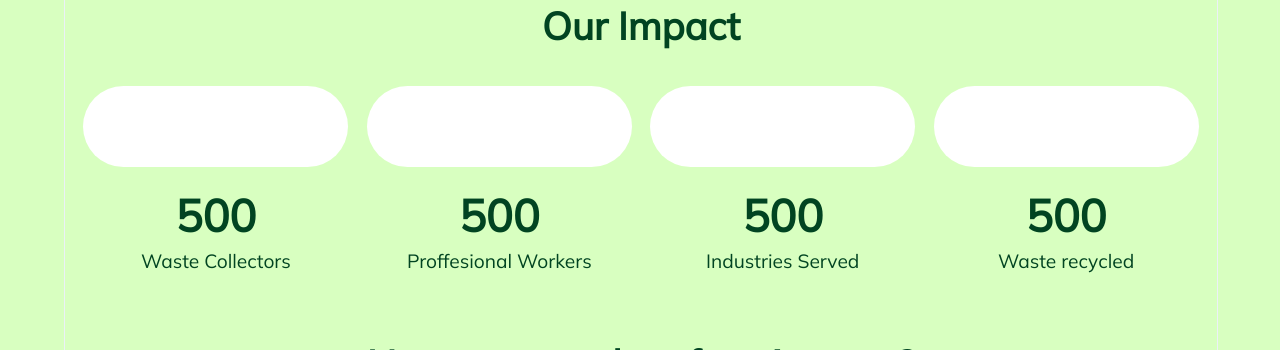
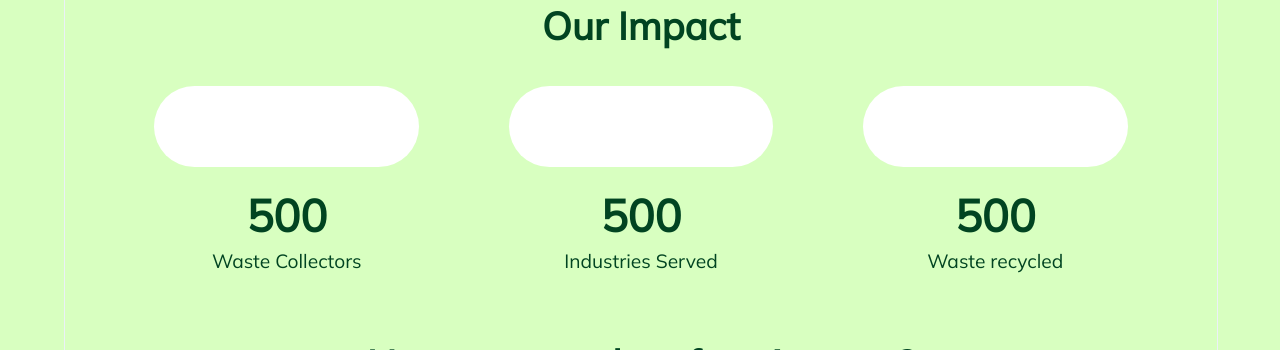
Before and after one commit to Kilimo-Africa/okoa_waste, a React (Create React App) app: page / in a window 1280 px wide. Shown: the part 539-889 px from the top of the page. Built offline with nearby package versions, Linux system fonts and the light colour scheme.

Commit message:
add display flex for tagline images

```diff
--- a/src/pages/landing/landing.css
+++ b/src/pages/landing/landing.css
@@ -66,12 +66,13 @@
   height: 90%;
   background-position: center;
   background-size: cover;
-}
-
-.recycle-image > img {
-  width: 100%;
-  height: 100%;
-  border-radius: inherit;
+  display: flex;
+  flex-direction: column;
+  align-items: flex-end;
+  justify-content: center;
+  font-size: 4vw;
+  color: #d8ffc0;
+  font-weight: bolder;
 }
 
 #recycle-icon {
@@ -98,6 +99,8 @@
   border-left: 1vw solid #d8ffc0;
   background-image: url("../images/paradise2.jpg");
 }
+
+/* our impact ======================================================================== */
 
 .span-image {
   background-position: center;
--- a/src/pages/landing/landing.js
+++ b/src/pages/landing/landing.js
@@ -2,9 +2,9 @@ import React from "react";
 // import { useNavigate } from "react-router-dom";
 import "./landing.css";
 
-import Organic from "../images/organic.jpg";
-import Paradise from "../images/paradise2.jpg";
-import Mountain from "../images/mountain.jpg";
+// import Organic from "../images/organic.jpg";
+// import Paradise from "../images/paradise2.jpg";
+// import Mountain from "../images/mountain.jpg";
 
 export default function Landing() {
   return (
@@ -19,10 +19,12 @@ export default function Landing() {
       <section id="images">
         <div className="recycle-image" id="recycle-image1">
           {/* <img src={Mountain} alt="dumpsite1" /> */}
+          {/* Cleaner Africa */}
         </div>
         <div id="recycle-icon"></div>
         <div className="recycle-image" id="recycle-image2">
           {/* <img src={Paradise} alt="dumpsite1" /> */}
+          {/* Sustainable farming. */}
         </div>
       </section>
 
@@ -33,12 +35,6 @@ export default function Landing() {
             <span className="span-image" id="spa1"></span>
             <span className="span-number">500</span>
             <span className="span-word">Waste Collectors</span>
-          </div>
-
-          <div>
-            <span className="span-image" id="spa2"></span>
-            <span className="span-number">500</span>
-            <span className="span-word">Proffesional Workers</span>
           </div>
 
           <div>
```
